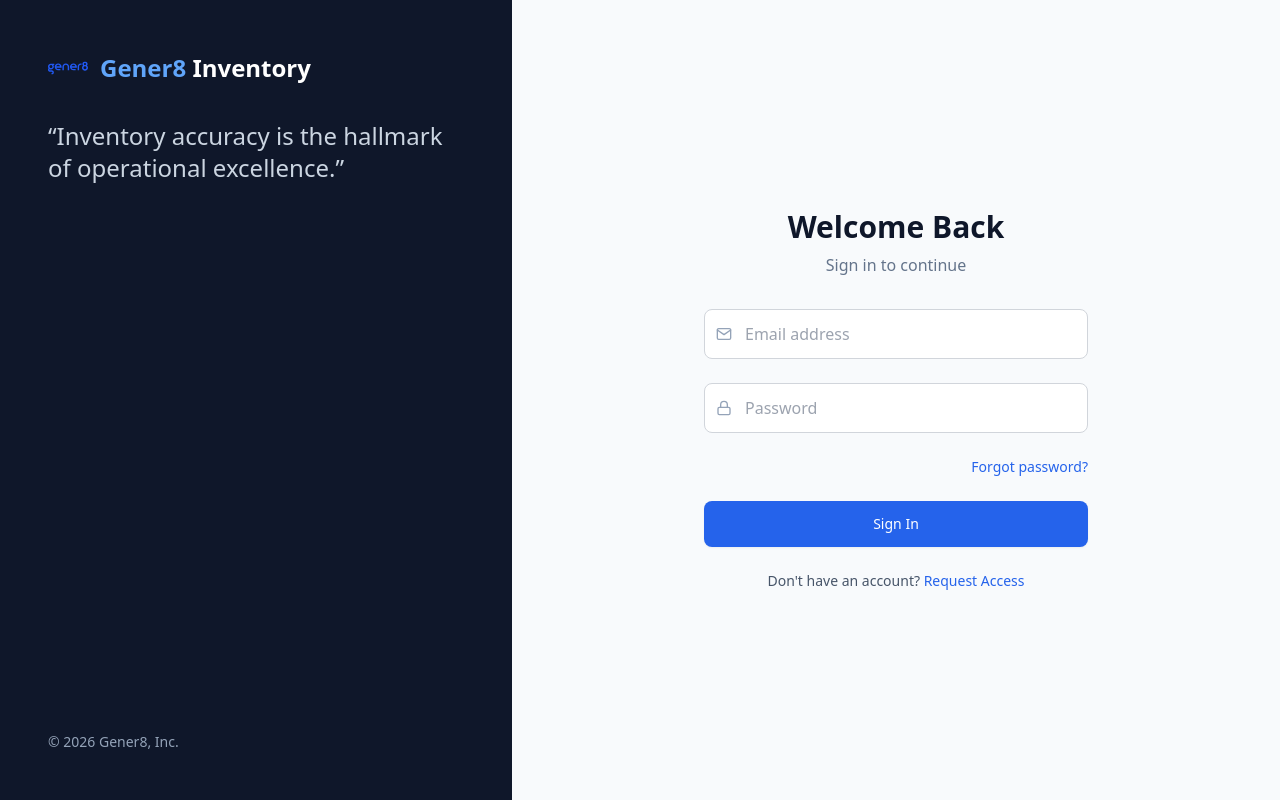
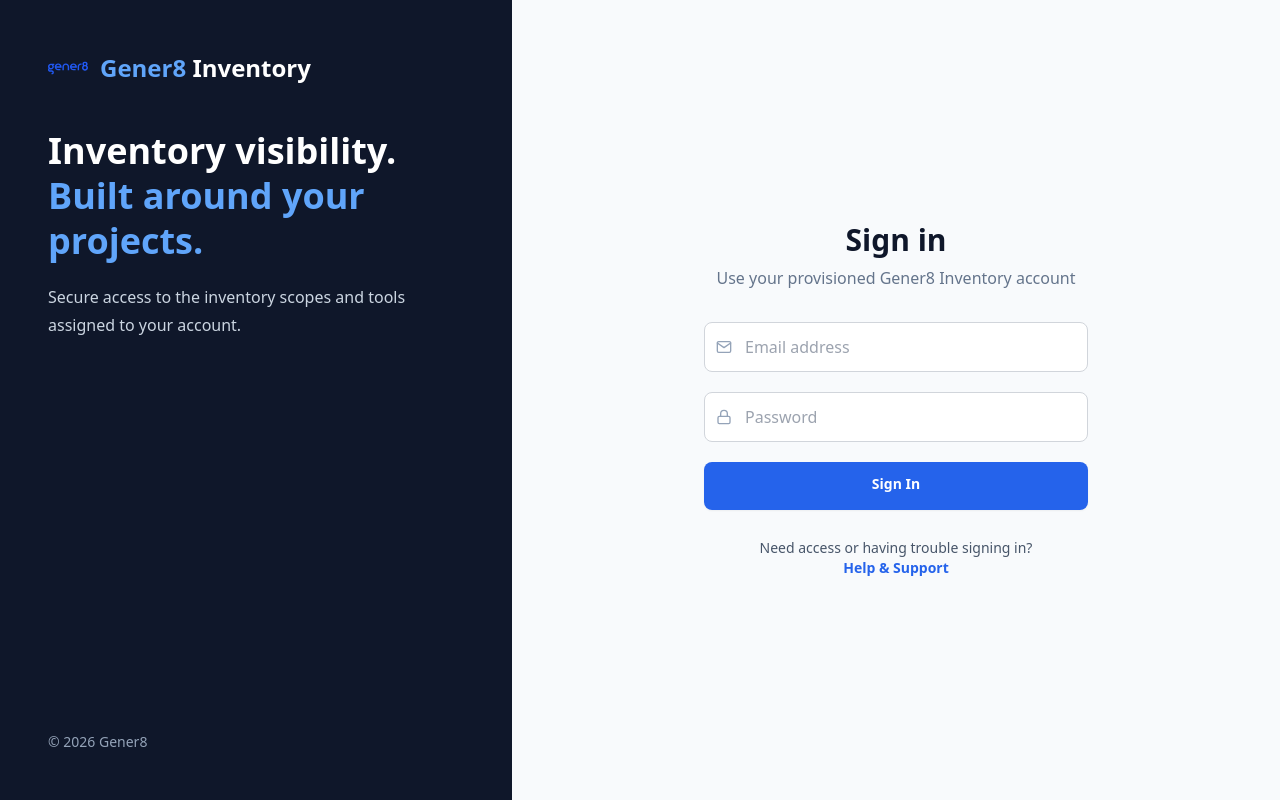
Before and after one commit to l8nightswithJS/Gen8-Inventory, a React (Create React App) app in the folder frontend/: page /login in a window 1280 px wide. Built offline with nearby package versions, Linux system fonts and the light colour scheme; no server answers.

Commit message:
Align sign-in with provisioned account model

```diff
--- a/frontend/src/pages/Login.jsx
+++ b/frontend/src/pages/Login.jsx
@@ -1,49 +1,30 @@
-import { useState, useEffect } from 'react';
-import { useNavigate } from 'react-router-dom';
+import { useEffect, useState } from 'react';
+import { Link, useNavigate } from 'react-router-dom';
 import api from '../utils/axiosConfig';
 import logoSvg from '../assets/logo.svg';
-import SignupModal from '../components/SignupModal';
-import { FiMail, FiLock } from 'react-icons/fi';
-import {
-  clearToken,
-  inspectToken,
-  isTokenValid,
-  setToken,
-} from '../utils/auth';
+import { FiLock, FiMail } from 'react-icons/fi';
+import { clearToken, inspectToken, isTokenValid, setToken } from '../utils/auth';
 
-const sleep = (milliseconds) =>
-  new Promise((resolve) => setTimeout(resolve, milliseconds));
+const sleep = (milliseconds) => new Promise((resolve) => setTimeout(resolve, milliseconds));
 
 async function requestLogin(email, password, onStatus) {
-  const maxAttempts = 2;
-
-  for (let attempt = 1; attempt <= maxAttempts; attempt += 1) {
+  for (let attempt = 1; attempt <= 2; attempt += 1) {
     try {
-      const { data } = await api.post(
-        '/api/auth/login',
-        { email, password },
-        { timeout: 15000 },
-      );
+      const { data } = await api.post('/api/auth/login', { email, password }, { timeout: 15000 });
       return data;
     } catch (error) {
       const status = error?.response?.status;
       const retryable = !status || status >= 500 || error?.code === 'ECONNABORTED';
-
-      if (retryable && attempt < maxAttempts) {
+      if (retryable && attempt < 2) {
         onStatus?.('Reconnecting…');
         await sleep(1000);
         continue;
       }
-
       throw new Error(
-        error?.response?.data?.message ||
-          error?.response?.data?.error ||
-          error?.message ||
-          'Invalid email or password.',
+        error?.response?.data?.message || error?.response?.data?.error || error?.message || 'Invalid email or password.',
       );
     }
   }
-
   throw new Error('The login service is temporarily unavailable.');
 }
 
@@ -54,53 +35,29 @@ export default function Login() {
   const [error, setError] = useState('');
   const [status, setStatus] = useState('');
   const [submitting, setSubmitting] = useState(false);
-  const [showSignup, setShowSignup] = useState(false);
 
   useEffect(() => {
     const token = localStorage.getItem('token');
-    if (isTokenValid(token)) {
-      navigate('/dashboard', { replace: true });
-    } else {
-      clearToken();
-    }
+    if (isTokenValid(token)) navigate('/dashboard', { replace: true });
+    else clearToken();
   }, [navigate]);
 
   const handleSubmit = async (event) => {
     event.preventDefault();
     if (submitting) return;
-
     setError('');
     setStatus('Connecting…');
     setSubmitting(true);
 
     try {
-      const loginData = await requestLogin(
-        email.trim().toLowerCase(),
-        password,
-        setStatus,
-      );
-
+      const loginData = await requestLogin(email.trim().toLowerCase(), password, setStatus);
       const tokenStatus = inspectToken(loginData?.token);
-      if (!tokenStatus.valid) {
-        console.error('Session token validation failed:', {
-          reason: tokenStatus.reason,
-          responseKeys:
-            loginData && typeof loginData === 'object'
-              ? Object.keys(loginData)
-              : [],
-          tokenType: typeof loginData?.token,
-          tokenSegments:
-            typeof loginData?.token === 'string'
-              ? loginData.token.split('.').length
-              : 0,
-          expiresAt: tokenStatus.expiresAt,
-          now: tokenStatus.now,
-        });
-        throw new Error(`Invalid session token: ${tokenStatus.reason}.`);
-      }
+      if (!tokenStatus.valid) throw new Error(`Invalid session token: ${tokenStatus.reason}.`);
 
       setToken(loginData.token);
       localStorage.setItem('role', loginData.user?.role || '');
+      localStorage.setItem('client_access', JSON.stringify(loginData.user?.client_access || []));
+      localStorage.setItem('user_email', loginData.user?.email || email.trim().toLowerCase());
       navigate('/dashboard', { replace: true });
     } catch (err) {
       setError(err?.message || 'Invalid email or password.');
@@ -111,110 +68,60 @@ export default function Login() {
   };
 
   return (
-    <>
-      <div className="min-h-screen flex flex-col md:flex-row">
-        <div className="hidden md:flex md:w-1/2 lg:w-2/5 bg-slate-900 text-white p-12 flex-col justify-between">
+    <div className="flex min-h-screen flex-col md:flex-row">
+      <div className="hidden bg-slate-900 p-12 text-white md:flex md:w-1/2 md:flex-col md:justify-between lg:w-2/5">
         <div>
           <div className="flex items-center gap-3">
-              <img src={logoSvg} alt="Gener8 Logo" className="h-10 w-10" />
-              <span className="font-semibold text-2xl text-blue-400">
-                Gener8 <span className="text-white">Inventory</span>
-              </span>
+            <img src={logoSvg} alt="" className="h-10 w-10" />
+            <span className="text-2xl font-semibold text-blue-400">Gener8 <span className="text-white">Inventory</span></span>
           </div>
-            <p className="mt-8 text-2xl font-light text-slate-300">
-              “Inventory accuracy is the hallmark of operational excellence.”
-            </p>
+          <h1 className="mt-10 text-4xl font-bold leading-tight">Inventory visibility.<br /><span className="text-blue-400">Built around your projects.</span></h1>
+          <p className="mt-5 max-w-md leading-7 text-slate-300">Secure access to the inventory scopes and tools assigned to your account.</p>
         </div>
-          <p className="text-sm text-slate-400">
-            &copy; {new Date().getFullYear()} Gener8, Inc.
-          </p>
+        <p className="text-sm text-slate-400">&copy; {new Date().getFullYear()} Gener8</p>
       </div>
 
-        <div className="w-full md:w-1/2 lg:w-3/5 bg-slate-50 dark:bg-slate-900 flex flex-col items-center justify-center p-4">
+      <main className="flex w-full flex-1 flex-col items-center justify-center bg-slate-50 p-5 dark:bg-slate-900 md:w-1/2 lg:w-3/5">
         <div className="w-full max-w-sm">
-            <h2 className="text-3xl font-extrabold text-slate-900 dark:text-white text-center">
-              Welcome Back
-            </h2>
-            <p className="text-center text-slate-500 dark:text-slate-400 mt-2">
-              Sign in to continue
-            </p>
-
-            {error && (
-              <div className="bg-red-100 border border-red-300 text-red-800 px-4 py-3 rounded-lg my-6 text-center text-sm dark:bg-red-900/20 dark:border-red-500/30 dark:text-red-400">
-                {error}
-              </div>
-            )}
-
-            {status && !error && (
-              <div className="bg-blue-50 border border-blue-200 text-blue-800 px-4 py-3 rounded-lg my-6 text-center text-sm dark:bg-blue-900/20 dark:border-blue-500/30 dark:text-blue-300">
-                {status}
-              </div>
-            )}
-
-            <form onSubmit={handleSubmit} className="mt-8 space-y-6">
-              <div className="relative">
-                <FiMail className="absolute top-1/2 left-3 -translate-y-1/2 text-slate-400" />
-                <input
-                  id="email"
-                  name="email"
-                  type="email"
-                  autoComplete="email"
-                  required
-                  disabled={submitting}
-                  value={email}
-                  onChange={(event) => setEmail(event.target.value)}
-                  className="w-full border border-gray-300 dark:border-slate-700 bg-white dark:bg-slate-800 text-slate-900 dark:text-white pl-10 pr-4 py-3 rounded-lg focus:outline-none focus:ring-2 focus:ring-blue-500 disabled:opacity-60"
-                  placeholder="Email address"
-                />
+          <div className="mb-8 flex items-center justify-center gap-2 md:hidden">
+            <img src={logoSvg} alt="" className="h-9 w-9" />
+            <span className="text-xl font-semibold text-blue-600 dark:text-blue-400">Gener8 <span className="text-slate-900 dark:text-white">Inventory</span></span>
           </div>
 
+          <h2 className="text-center text-3xl font-extrabold text-slate-900 dark:text-white">Sign in</h2>
+          <p className="mt-2 text-center text-slate-500 dark:text-slate-400">Use your provisioned Gener8 Inventory account</p>
+
+          {error && <div role="alert" className="my-6 rounded-lg border border-red-300 bg-red-100 px-4 py-3 text-center text-sm text-red-800 dark:border-red-500/30 dark:bg-red-900/20 dark:text-red-400">{error}</div>}
+          {status && !error && <div role="status" className="my-6 rounded-lg border border-blue-200 bg-blue-50 px-4 py-3 text-center text-sm text-blue-800 dark:border-blue-500/30 dark:bg-blue-900/20 dark:text-blue-300">{status}</div>}
+
+          <form onSubmit={handleSubmit} className="mt-8 space-y-5">
+            <div>
+              <label htmlFor="email" className="sr-only">Email address</label>
               <div className="relative">
-                <FiLock className="absolute top-1/2 left-3 -translate-y-1/2 text-slate-400" />
-                <input
-                  id="password"
-                  name="password"
-                  type="password"
-                  autoComplete="current-password"
-                  required
-                  disabled={submitting}
-                  value={password}
-                  onChange={(event) => setPassword(event.target.value)}
-                  className="w-full border border-gray-300 dark:border-slate-700 bg-white dark:bg-slate-800 text-slate-900 dark:text-white pl-10 pr-4 py-3 rounded-lg focus:outline-none focus:ring-2 focus:ring-blue-500 disabled:opacity-60"
-                  placeholder="Password"
-                />
+                <FiMail aria-hidden="true" className="absolute left-3 top-1/2 -translate-y-1/2 text-slate-400" />
+                <input id="email" name="email" type="email" autoComplete="email" required disabled={submitting} value={email} onChange={(e) => setEmail(e.target.value)} className="w-full rounded-lg border border-gray-300 bg-white py-3 pl-10 pr-4 text-slate-900 focus:outline-none focus:ring-2 focus:ring-blue-500 disabled:opacity-60 dark:border-slate-700 dark:bg-slate-800 dark:text-white" placeholder="Email address" />
+              </div>
             </div>
 
-              <div className="text-sm text-right">
-                <button
-                  type="button"
-                  className="font-medium text-blue-600 hover:text-blue-500 dark:text-blue-400"
-                >
-                  Forgot password?
-                </button>
+            <div>
+              <label htmlFor="password" className="sr-only">Password</label>
+              <div className="relative">
+                <FiLock aria-hidden="true" className="absolute left-3 top-1/2 -translate-y-1/2 text-slate-400" />
+                <input id="password" name="password" type="password" autoComplete="current-password" required disabled={submitting} value={password} onChange={(e) => setPassword(e.target.value)} className="w-full rounded-lg border border-gray-300 bg-white py-3 pl-10 pr-4 text-slate-900 focus:outline-none focus:ring-2 focus:ring-blue-500 disabled:opacity-60 dark:border-slate-700 dark:bg-slate-800 dark:text-white" placeholder="Password" />
+              </div>
             </div>
 
-              <button
-                type="submit"
-                disabled={submitting}
-                className="w-full flex justify-center py-3 px-4 border border-transparent rounded-lg shadow-sm text-sm font-medium text-white bg-blue-600 hover:bg-blue-700 focus:outline-none focus:ring-2 focus:ring-offset-2 focus:ring-blue-500 disabled:opacity-60 disabled:cursor-wait"
-              >
+            <button type="submit" disabled={submitting} className="flex min-h-12 w-full justify-center rounded-lg bg-blue-600 px-4 py-3 text-sm font-semibold text-white shadow-sm hover:bg-blue-700 focus:outline-none focus:ring-2 focus:ring-blue-500 focus:ring-offset-2 disabled:cursor-wait disabled:opacity-60">
               {submitting ? 'Connecting…' : 'Sign In'}
             </button>
           </form>
-            <p className="mt-6 text-center text-sm text-slate-600 dark:text-slate-400">
-              Don&apos;t have an account?{' '}
-              <button
-                onClick={() => setShowSignup(true)}
-                className="font-medium text-blue-600 hover:text-blue-500 dark:text-blue-400"
-              >
-                Request Access
-              </button>
-            </p>
+
+          <div className="mt-7 space-y-2 text-center text-sm text-slate-600 dark:text-slate-400">
+            <p>Need access or having trouble signing in?</p>
+            <Link to="/help" className="font-semibold text-blue-600 hover:text-blue-500 dark:text-blue-400">Help & Support</Link>
           </div>
         </div>
+      </main>
     </div>
-
-      {showSignup && <SignupModal onClose={() => setShowSignup(false)} />}
-    </>
   );
 }
```
Lines whose indentation alone changed are shown as unchanged.
